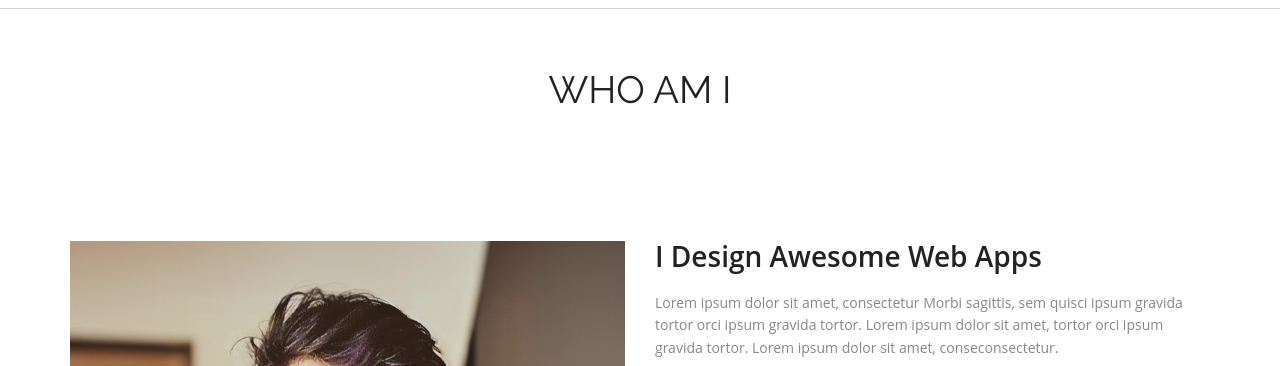
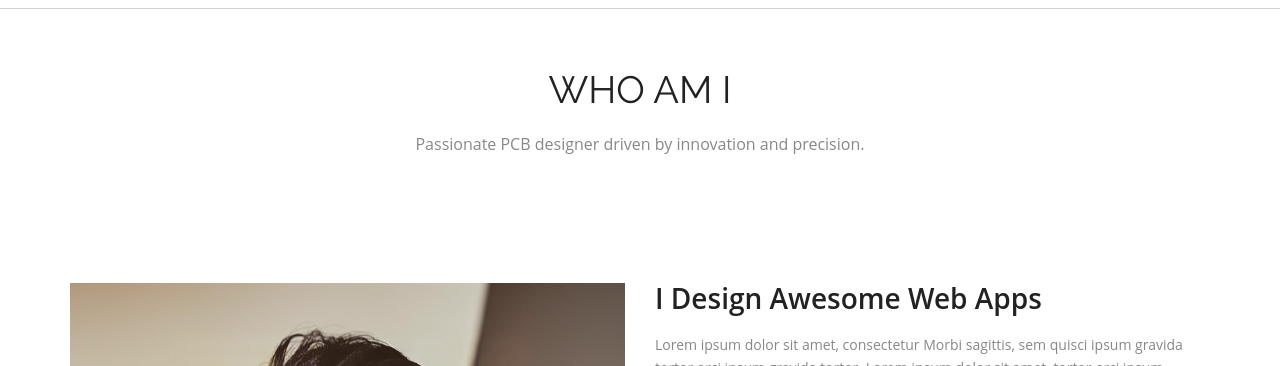
Before and after one commit to hiibrarahmad/TRY.github.io, a plain HTML site: page index.html in a window 1280 px wide. Shown: the part 734-1100 px from the top of the page. Drawn offline with Linux system fonts and the light colour scheme.

Commit message:
about me line

```diff
--- a/index.html
+++ b/index.html
@@ -77,7 +77,7 @@ Licence: Creative Commons Attribution 3.0** - http://creativecommons.org/license
 <div class="inner_wrapper aboutUs-container fadeInLeft animated wow">
   <div class="container">
     <h2>Who Am I</h2>
-	<h6></h6>
+	<h6>Passionate PCB designer driven by innovation and precision.</h6>
     <div class="inner_section">
 	  <div class="row">
 						<div class="col-lg-12 about-us">
```
